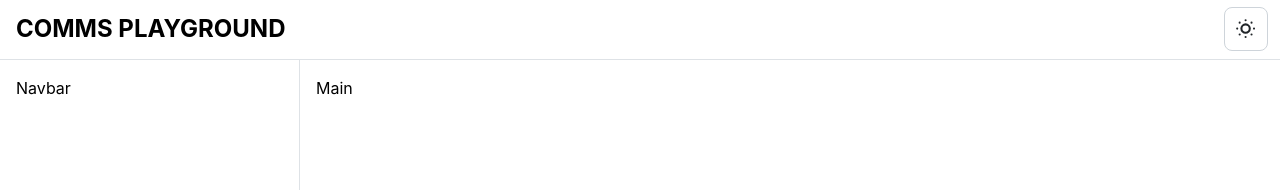
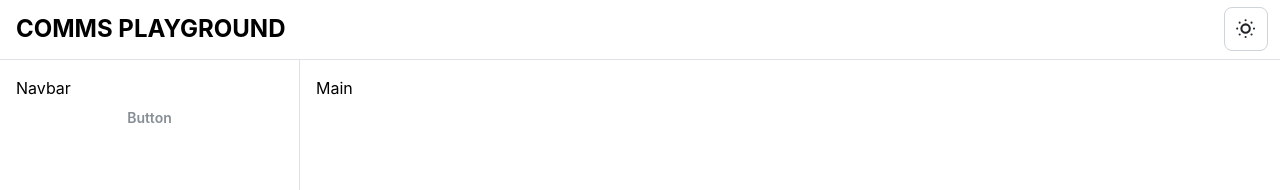
Before and after one commit to jordanandrewks/real-time-web-comms-app, a Next.js app: page / in a window 1280 px wide. Shown: the top 190 px of the page. Built offline with nearby package versions, Linux system fonts and the light colour scheme.

Commit message:
comment made, will refactor next commit

```diff
--- a/app/layout.tsx
+++ b/app/layout.tsx
@@ -26,6 +26,7 @@ export default function RootLayout({ children }: { children: any }) {
           content="minimum-scale=1, initial-scale=1, width=device-width, user-scalable=no"
         />
       </head>
+      {/* Move the page into here - then Have {children} in <AppShell.Main> */}
       <body>
         <MantineProvider theme={theme}>{children}</MantineProvider>
       </body>
--- a/app/page.tsx
+++ b/app/page.tsx
@@ -3,7 +3,7 @@ import React from 'react';
 import { Welcome } from '../components/Welcome/Welcome';
 import { ColorSchemeToggle } from '../components/ColorSchemeToggle/ColorSchemeToggle';
 import { FaSun, FaMoon } from 'react-icons/fa';
-import { AppShell, Burger, Flex } from '@mantine/core';
+import { AppShell, Button, Burger, Flex } from '@mantine/core';
 import { useDisclosure } from '@mantine/hooks';
 
 export default function HomePage() {
@@ -45,7 +45,12 @@ export default function HomePage() {
           </Flex>
         </AppShell.Header>
 
-        <AppShell.Navbar p="md">Navbar</AppShell.Navbar>
+        <AppShell.Navbar p="md">
+          Navbar
+          <Button variant="subtle" color="gray">
+            Button
+          </Button>
+        </AppShell.Navbar>
 
         <AppShell.Main>
           Main
@@ -56,5 +61,3 @@ export default function HomePage() {
     </>
   );
 }
-
-// Header
```
